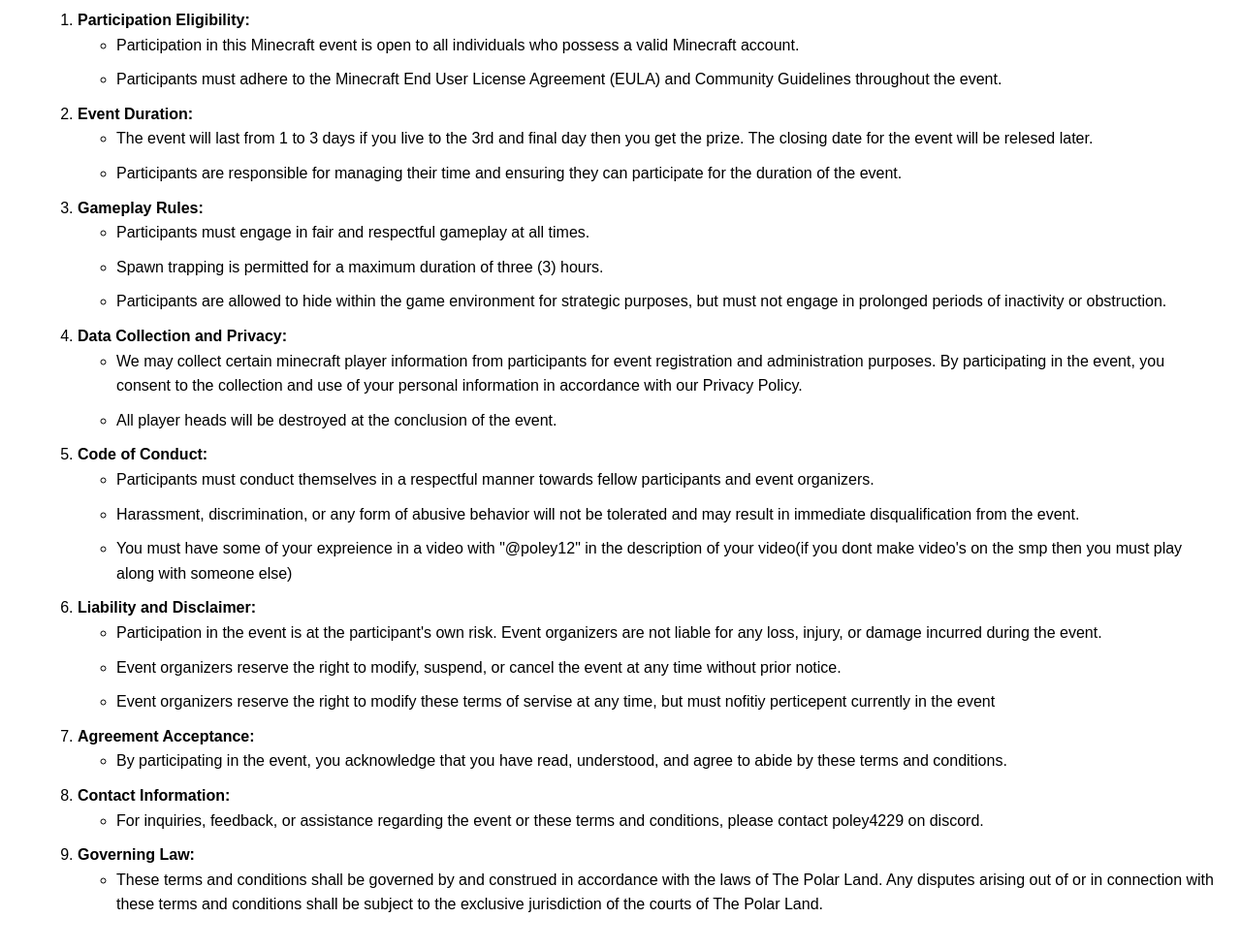
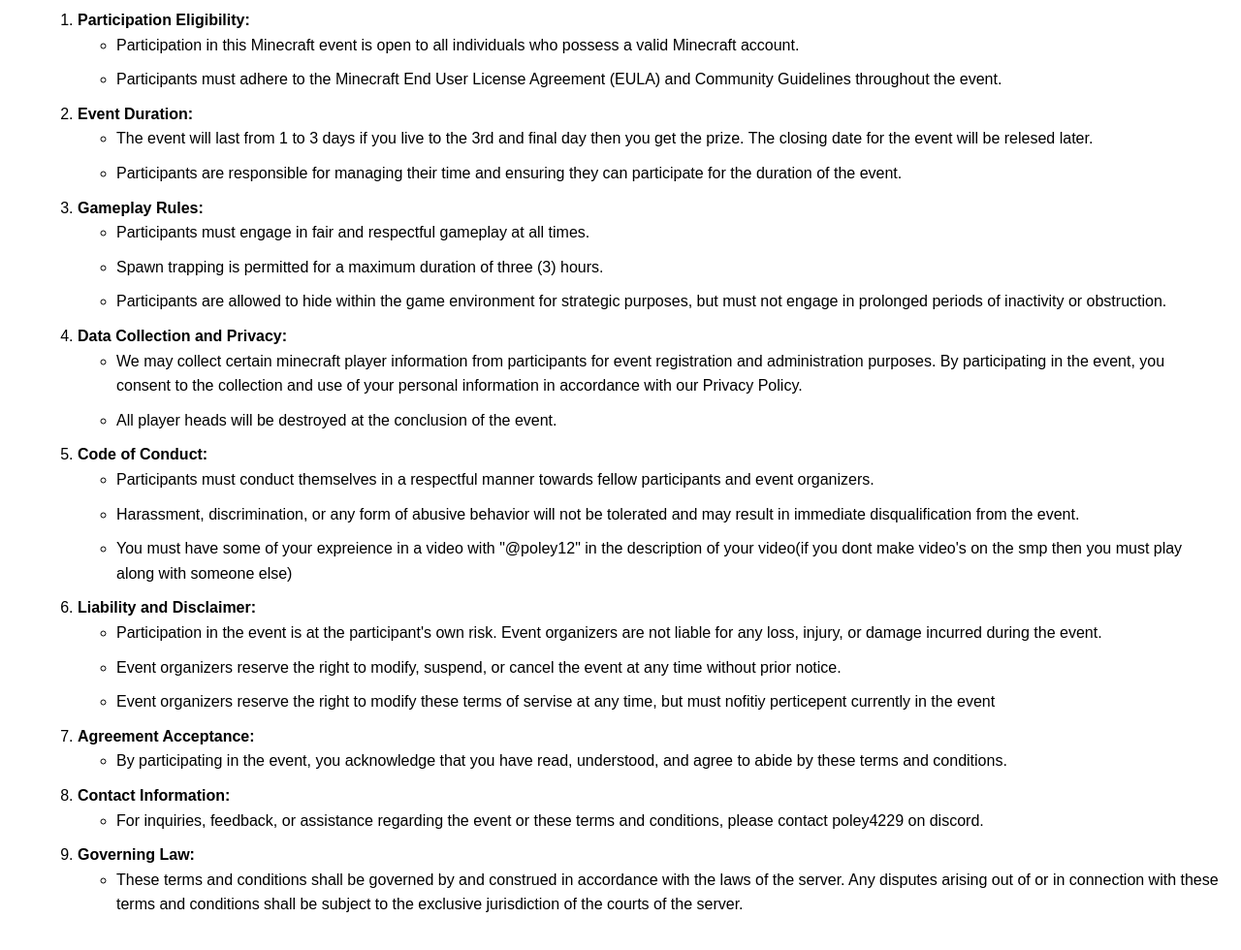
Before and after one commit to Person4229/terms, a plain HTML site: page index.html in a window 1280 px wide. Shown: the part 106-1086 px from the top of the page at 97% size. Drawn offline with Linux system fonts and the light colour scheme.

Commit message:
Update index.html

```diff
--- a/index.html
+++ b/index.html
@@ -77,7 +77,7 @@
         </li>
         <li><strong>Governing Law:</strong>
             <ul>
-                <li>These terms and conditions shall be governed by and construed in accordance with the laws of The Polar Land. Any disputes arising out of or in connection with these terms and conditions shall be subject to the exclusive jurisdiction of the courts of The Polar Land.</li>
+                <li>These terms and conditions shall be governed by and construed in accordance with the laws of the server. Any disputes arising out of or in connection with these terms and conditions shall be subject to the exclusive jurisdiction of the courts of the server.</li>
             </ul>
         </li>
     </ol>
```
